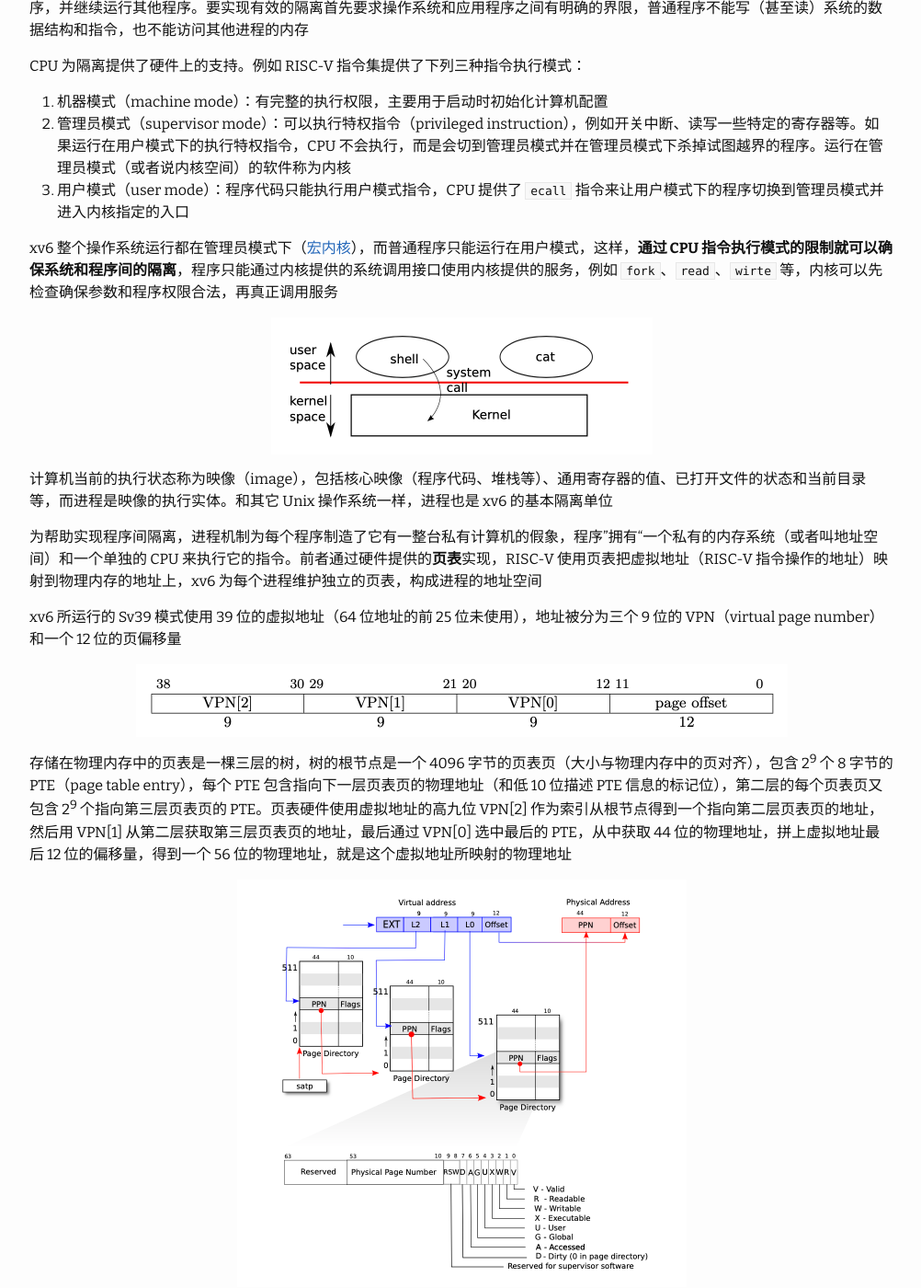
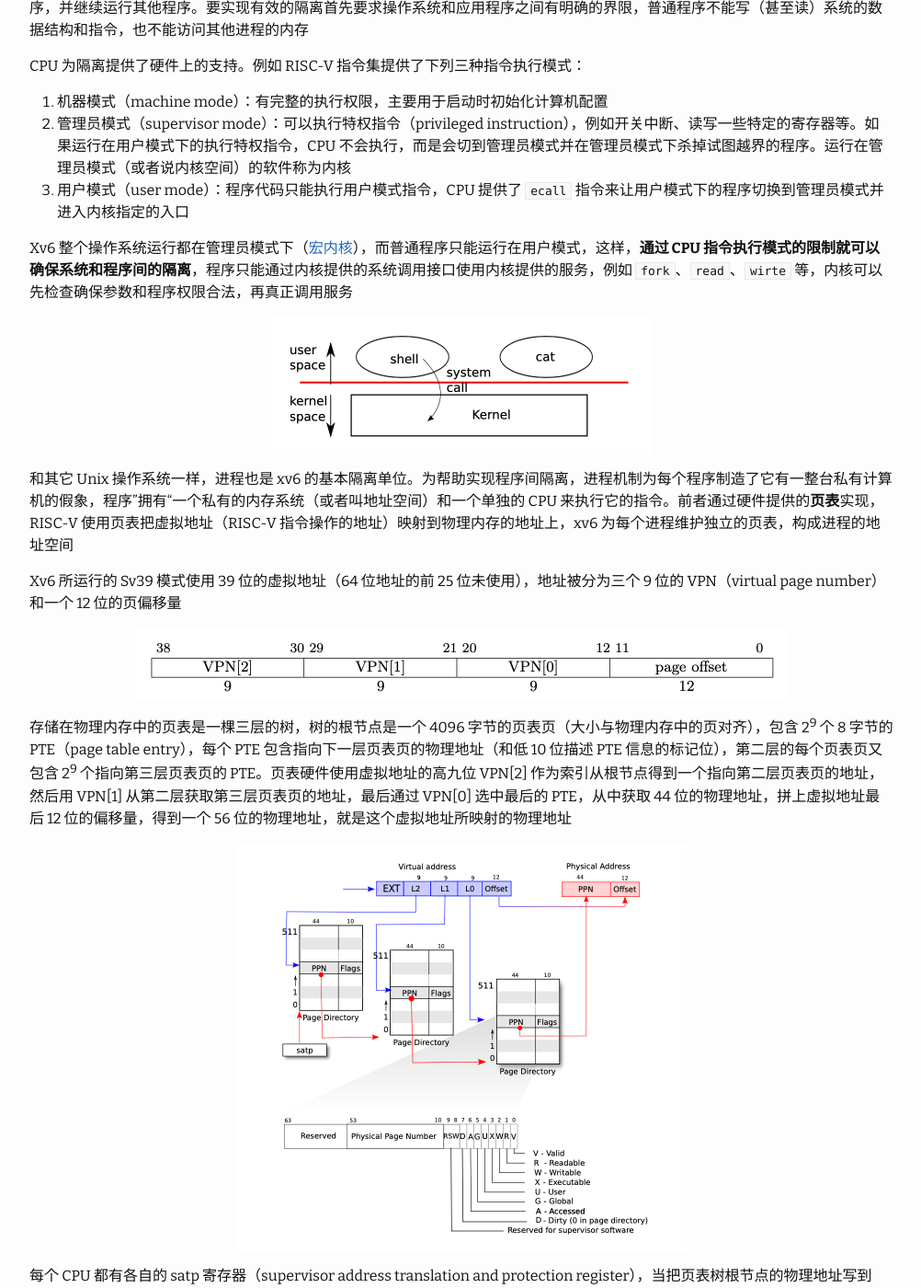
Before and after one commit to lihaoyuan/lihaoyuan.github.io, a Jekyll site: the page built from _posts/2020-04-21-xv6-note-1.md, in a window 1280 px wide and 1400 px high, scrolled down 221 px. Shown: the whole window at 92% size, without its empty margins (138-1140 px from the left). Built offline with Jekyll 4.4.1, drawn with Linux system fonts in a browser that asks for light colours; some of the changed text lies outside the part shown.

Commit message:
edit content

```diff
--- a/_posts/2020-04-21-xv6-note-1.md
+++ b/_posts/2020-04-21-xv6-note-1.md
@@ -13,15 +13,13 @@ CPU 为隔离提供了硬件上的支持。例如 RISC-V 指令集提供了下
 2. 管理员模式（supervisor mode）：可以执行特权指令（privileged instruction），例如开关中断、读写一些特定的寄存器等。如果运行在用户模式下的执行特权指令，CPU 不会执行，而是会切到管理员模式并在管理员模式下杀掉试图越界的程序。运行在管理员模式（或者说内核空间）的软件称为内核
 3. 用户模式（user mode）：程序代码只能执行用户模式指令，CPU 提供了 `ecall` 指令来让用户模式下的程序切换到管理员模式并进入内核指定的入口
 
-xv6 整个操作系统运行都在管理员模式下（[宏内核](http://en.wikipedia.org/wiki/Monolithic_kernel)），而普通程序只能运行在用户模式，这样，**通过 CPU 指令执行模式的限制就可以确保系统和程序间的隔离**，程序只能通过内核提供的系统调用接口使用内核提供的服务，例如 `fork`、`read`、`wirte` 等，内核可以先检查确保参数和程序权限合法，再真正调用服务
+Xv6 整个操作系统运行都在管理员模式下（[宏内核](http://en.wikipedia.org/wiki/Monolithic_kernel)），而普通程序只能运行在用户模式，这样，**通过 CPU 指令执行模式的限制就可以确保系统和程序间的隔离**，程序只能通过内核提供的系统调用接口使用内核提供的服务，例如 `fork`、`read`、`wirte` 等，内核可以先检查确保参数和程序权限合法，再真正调用服务
 
 <p style="text-align:center;"><img src="/assets/xv6-note-1/image-20200418232330934.png" alt="system call" style="zoom: 50%;" /></p>
 
-计算机当前的执行状态称为映像（image），包括核心映像（程序代码、堆栈等）、通用寄存器的值、已打开文件的状态和当前目录等，而进程是映像的执行实体。和其它 Unix 操作系统一样，进程也是 xv6 的基本隔离单位
+和其它 Unix 操作系统一样，进程也是 xv6 的基本隔离单位。为帮助实现程序间隔离，进程机制为每个程序制造了它有一整台私有计算机的假象，程序”拥有“一个私有的内存系统（或者叫地址空间）和一个单独的 CPU 来执行它的指令。前者通过硬件提供的**页表**实现，RISC-V 使用页表把虚拟地址（RISC-V 指令操作的地址）映射到物理内存的地址上，xv6 为每个进程维护独立的页表，构成进程的地址空间
 
-为帮助实现程序间隔离，进程机制为每个程序制造了它有一整台私有计算机的假象，程序”拥有“一个私有的内存系统（或者叫地址空间）和一个单独的 CPU 来执行它的指令。前者通过硬件提供的**页表**实现，RISC-V 使用页表把虚拟地址（RISC-V 指令操作的地址）映射到物理内存的地址上，xv6 为每个进程维护独立的页表，构成进程的地址空间
-
-xv6 所运行的 Sv39 模式使用 39 位的虚拟地址（64 位地址的前 25 位未使用），地址被分为三个 9 位的 VPN（virtual page number）和一个 12 位的页偏移量
+Xv6 所运行的 Sv39 模式使用 39 位的虚拟地址（64 位地址的前 25 位未使用），地址被分为三个 9 位的 VPN（virtual page number）和一个 12 位的页偏移量
 
 <p style="text-align:center;"><img src="/assets/xv6-note-1/image-20200419144315632.png" alt="Sv39 virtual address" style="zoom:50%;" /></p>
 
```
Also changed, not shown: other parts of _posts/2020-04-21-xv6-note-1.md (+1 -1 lines).
